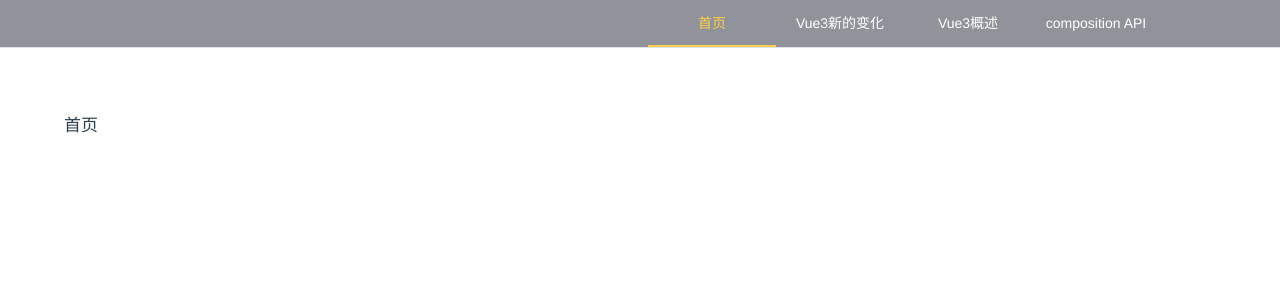
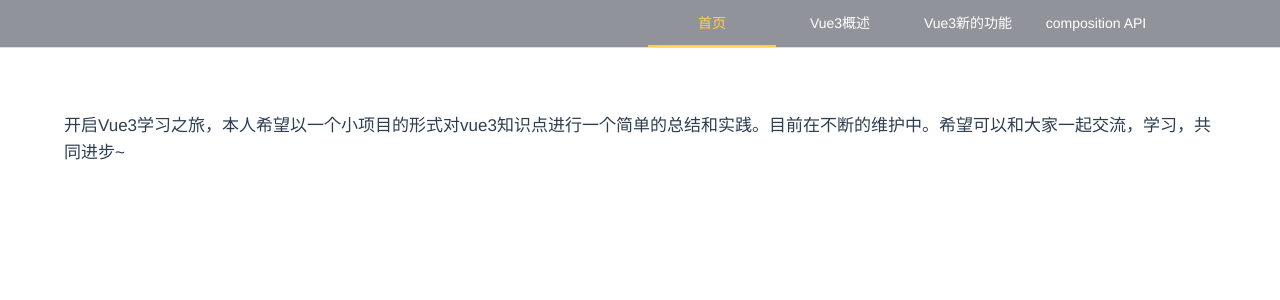
Before and after one commit to YXJR/note_vue3, a Vue app: page / in a window 1280 px wide. Shown: the top 300 px of the page. Built offline with nearby package versions, Linux system fonts and the light colour scheme.

Commit message:
fixed-路由

```diff
--- a/src/router/routes.js
+++ b/src/router/routes.js
@@ -5,31 +5,6 @@ const routes = [
     meta: {
       title: "首页",
     },
-  },
-  {
-    path: "/newfunc",
-    name: "newfunc",
-    meta: {
-      title: "Vue3新的变化",
-    },
-    component: () => import("../views/NewFunction.vue"),
-
-    children: [
-      {
-        path: "lifecycle",
-        name: "lifecycle",
-        meta: {
-          title: "lifecycle",
-        },
-      },
-      {
-        path: "refs",
-        name: "refs",
-        meta: {
-          title: "refs",
-        },
-      },
-    ],
   },
   {
     path: "/summary",
@@ -40,12 +15,27 @@ const routes = [
     },
     children: [
       {
-        path: "s",
+        path: "advantage",
         meta: {
-          title: "s",
+          title: "vue3的优势",
+        },
+      },
+      {
+        path: "change",
+        meta: {
+          title: "vue3的变化",
         },
       },
     ],
+  },
+
+  {
+    path: "/newfunc",
+    name: "newfunc",
+    meta: {
+      title: "Vue3新的功能",
+    },
+    component: () => import("../views/NewFunction.vue"),
   },
 
   {
@@ -54,10 +44,23 @@ const routes = [
     meta: {
       title: "composition API",
     },
-    // route level code-splitting
-    // this generates a separate chunk (About.[hash].js) for this route
-    // which is lazy-loaded when the route is visited.
     component: () => import("../views/CompositionApi.vue"),
+    children: [
+      {
+        path: "lifecycle",
+        name: "lifecycle",
+        meta: {
+          title: "生命周期",
+        },
+      },
+      {
+        path: "refs",
+        name: "refs",
+        meta: {
+          title: "响应式:核心",
+        },
+      },
+    ],
   },
 ]
 export default routes
--- a/src/views/Index.vue
+++ b/src/views/Index.vue
@@ -1,14 +1,12 @@
 <template>
   <div>
-    首页
+    开启Vue3学习之旅，本人希望以一个小项目的形式对vue3知识点进行一个简单的总结和实践。目前在不断的维护中。希望可以和大家一起交流，学习，共同进步~
   </div>
 </template>
 
 <script>
 export default {
   setup () {
-
-
     return {}
   }
 }
```
